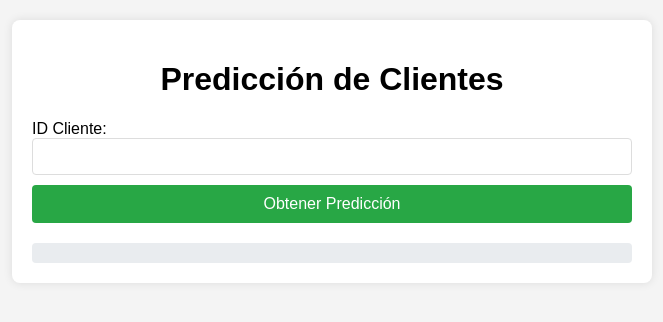
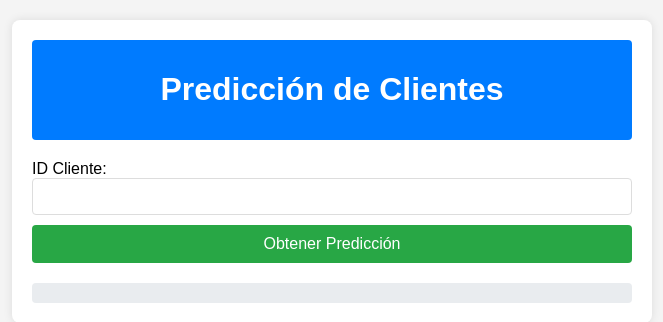
Before and after one commit to festradaScientone/app-lempira, a Flask app: page / in a window 1280 px wide. Shown: the top 322 px of the page, without its empty margins (308-971 px from the left). Run offline with Flask 3, Linux system fonts and the light colour scheme; parts of the project's set-up code (start-up, migrations or seed data) failed here and were passed over.

Commit message:
dasdasdas

```diff
--- a/app.py
+++ b/app.py
@@ -57,7 +57,10 @@ def predict():
         ]]
         prediccion = modelo_lempira.predict(data)
         valor_prediccion = prediccion['predicted_TARGET_LABEL_BAD=1'].iloc[0]
-        return jsonify({'Prediction': valor_prediccion})
+        probability = prediccion['probability'].iloc[0]
+        probability_BAD = prediccion['probability_BAD'].iloc[0]
+        probability_GOOD = prediccion['probability_GOOD'].iloc[0]
+        return jsonify({'Prediction': valor_prediccion, 'probability':probability, 'probability_BAD':probability_BAD, 'probability_GOOD': probability_GOOD})
     else:
         return jsonify({'Error': 'ID_CLIENT no encontrado'}), 404
 
--- a/templates/index.html
+++ b/templates/index.html
@@ -48,11 +48,21 @@
             border-radius: 4px;
             text-align: center;
         }
+        .header {
+            margin-bottom: 20px;
+            padding: 10px;
+            background-color: #007bff;
+            color: #fff;
+            text-align: center;
+            border-radius: 4px;
+        }
     </style>
 </head>
 <body>
     <div class="container">
-        <h1>Predicción de Clientes</h1>
+        <div class="header">
+            <h1>Predicción de Clientes</h1>
+        </div>
         <form id="predict-form">
             <label for="id_cliente">ID Cliente:</label>
             <input type="text" id="id_cliente" name="id_cliente" required>
@@ -76,7 +86,12 @@
                 });
                 const data = await response.json();
                 if (response.ok) {
-                    resultDiv.textContent = `Predicción: ${data.Prediction}`;
+                    resultDiv.innerHTML = `
+                        <p>Predicción: ${data.Prediction}</p>
+                        <p>Probabilidad: ${data.Probability}</p>
+                        <p>Probabilidad BAD: ${data.Probability_BAD}</p>
+                        <p>Probabilidad GOOD: ${data.Probability_GOOD}</p>
+                    `;
                 } else {
                     resultDiv.textContent = `Error: ${data.Error}`;
                 }
```
